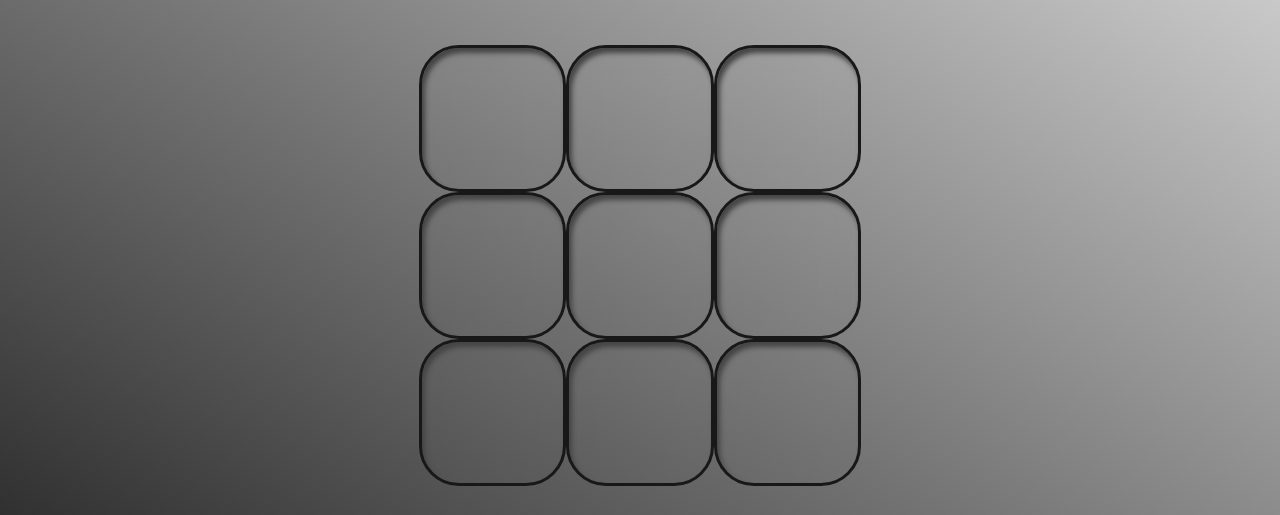
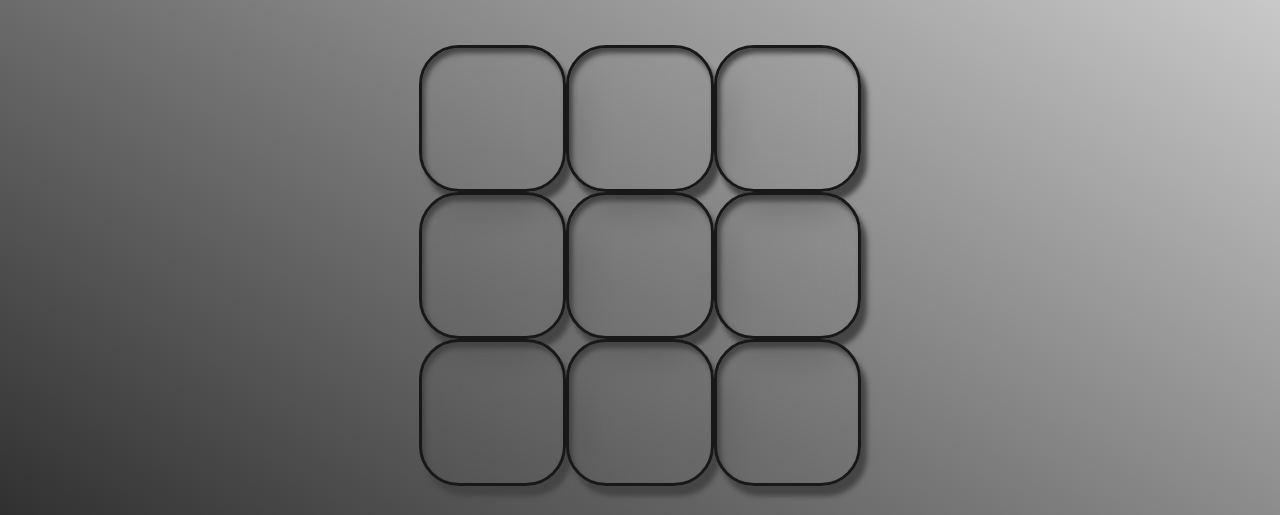
Before and after one commit to Likith123/TicTacToe, a plain HTML site: page index.html in a window 1280 px wide. Shown: the part 88-603 px from the top of the page. Drawn offline with Linux system fonts and the light colour scheme.

Commit message:
added shadow to square

```diff
--- a/styles/styles.css
+++ b/styles/styles.css
@@ -120,7 +120,8 @@ main{
     border-radius: calc(5 * min(1dvh,1dvw));
     animation: borderAnimation 2s ease;
     box-sizing: border-box;
-    box-shadow: inset 3px 5px 5px rgb(69, 69, 69);
+    box-shadow: inset 3px 5px 5px rgb(69, 69, 69),
+                6px 10px 5px rgb(69, 69, 69);
     display: flex;
     align-items: center;
     justify-content: center;
```
